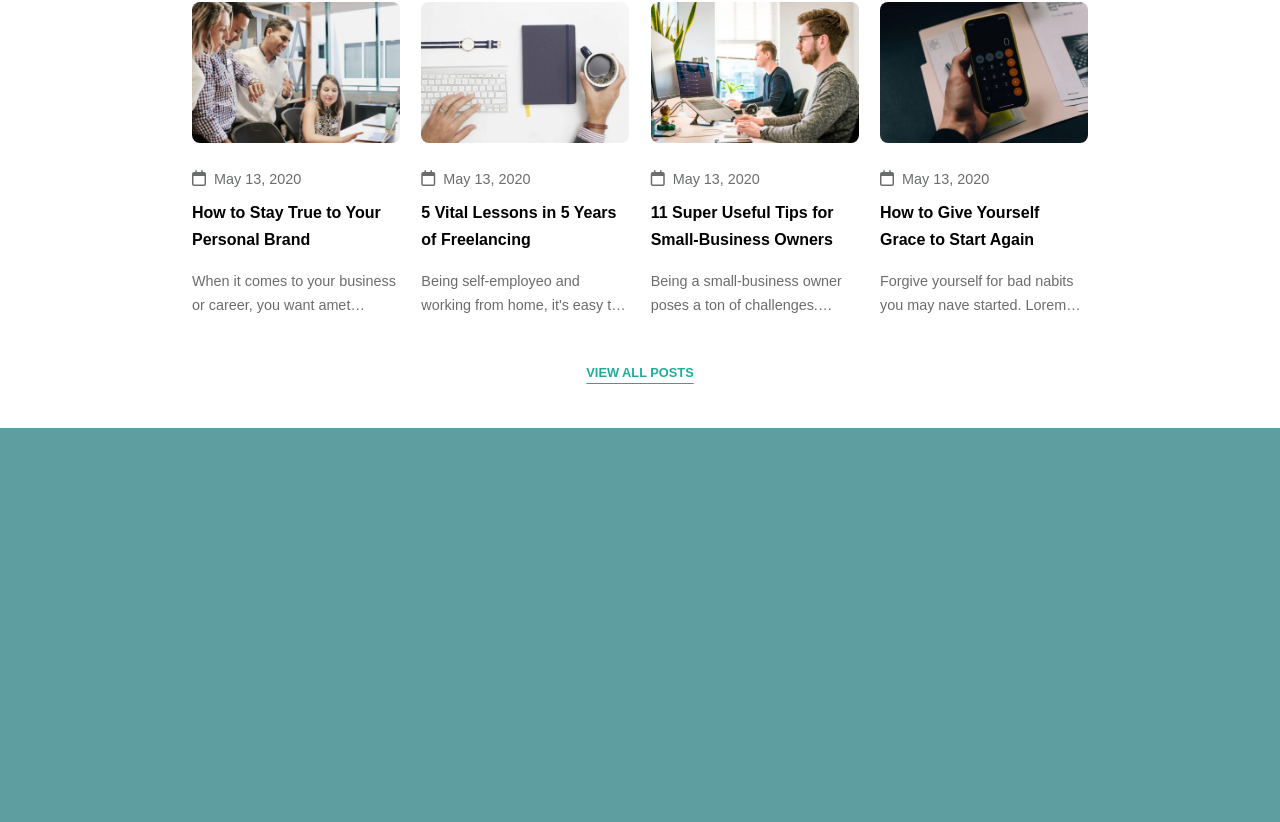
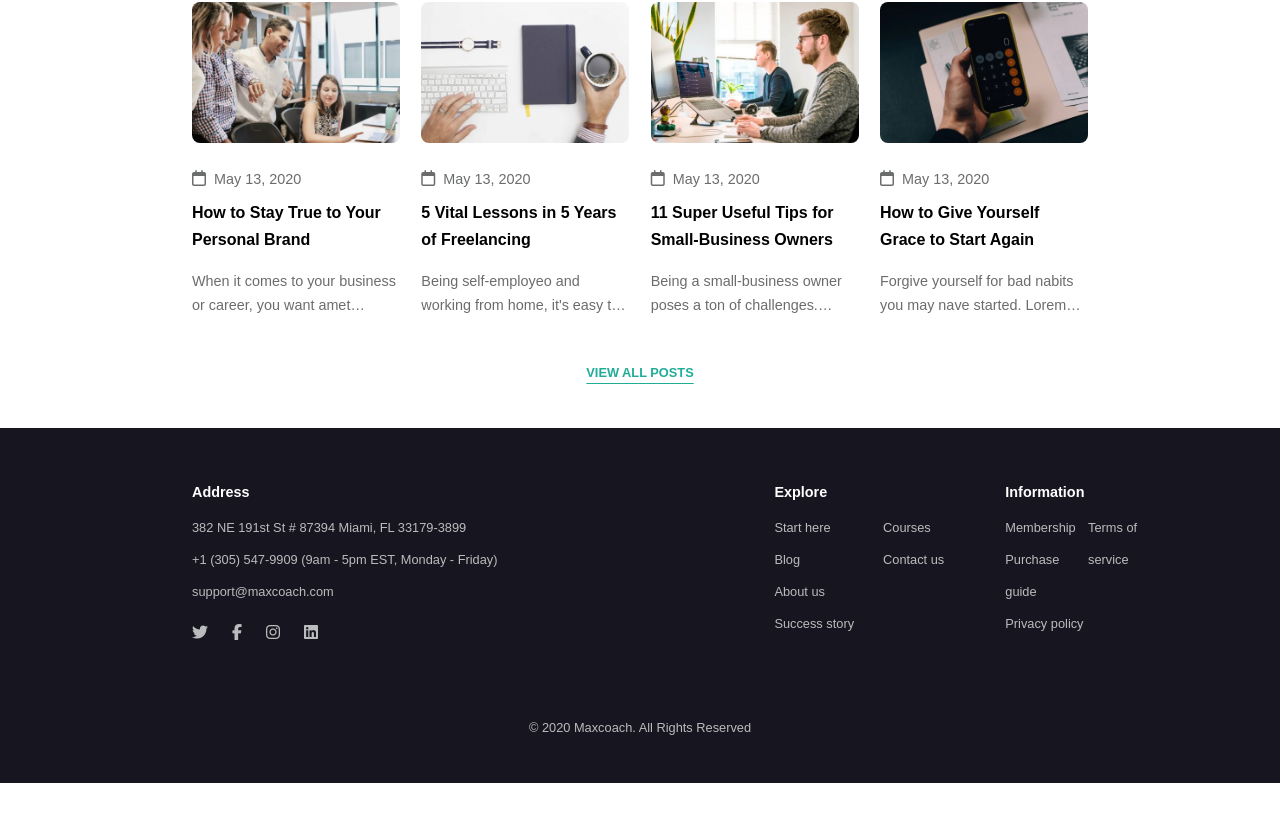
Before and after one commit to AlvaroArbaiza/proj-html-vuejs, a Vue app: page / in a window 1280 px wide. Shown: the part 4172-4994 px from the top of the page. After the commit the page ends 4955 px from the top, so only its background shows below. Built offline with nearby package versions, Linux system fonts and the light colour scheme.

Commit message:
Completamento Footer

```diff
--- a/src/components/FooterComp.vue
+++ b/src/components/FooterComp.vue
@@ -9,33 +9,52 @@ export default {
         }
     },
     created() {
-        console.log(store.footer);
     }
 }
 </script>
 
 <template>
     <div class="container">
+        <div class="sub-container">
 
-        <!-- address ( left ) -->
-        <div class="address">
+            <!-- left -->
+            <div class="left">
+                <!-- address -->
+                <div class="address">
 
+                    <span class="title-footer">{{ store.address.name }}</span>
+                    <ul>
+                        <li v-for="(elem, index) in store.address.data" :key="index">{{ elem }}</li>
+                    </ul>
+                </div>
 
-        </div>
-
-        <!-- right -->
-        <div>
-            <!-- explore -->
-            <div class="explore">
-
+                <!-- socials -->
+                <div class="socials">
+                    <div>
+                        <a href="#" v-for="(elem, index) in store.socials" :key="index">
+                            <i :class="elem"></i>
+                        </a>
+                    </div>
+                </div>
             </div>
 
-            <!-- information -->
-            <div class="information">
-
+            <!-- right -->
+            <div class="right">
+                <!-- explore -->
+                <div v-for="(elem, index) in store.links" :key="index"
+                    :class="`links ${elem.className}`">
+                    <span class="title-footer">{{ elem.name }}</span>
+                    <ul>
+                        <li v-for="(el, ind) in elem.data" :key="ind">{{ el }}</li>
+                    </ul>
+                </div>
             </div>
         </div>
 
+        <!-- copyright -->
+        <div class="copyright">
+            <span>&#169; 2020 Maxcoach. All Rights Reserved</span>
+        </div>
     </div>
 </template>
 
@@ -46,8 +65,81 @@ export default {
 
 .container {
     @include widthMargin(100%, 0);
-    height: 500px;
-    background-color: cadetblue;
+    background-color: $cindet;
+    flex-direction: column;
+    @include center ('both');
+    padding: 3rem 0;
 
+    .copyright {
+        margin-top: 1rem;
+        font-size: 0.8rem;
+        color: $silver-sand;
+    }
+
+    .sub-container {
+        @include widthMargin(70%, 0);
+        @include space ('between');
+
+        // title-footer
+        .title-footer {
+            display: block;
+            font-size: 0.9rem;
+            font-weight: 800;
+            margin-bottom: 0.2rem;
+            color: $white;
+        }
+
+        ul {
+            display: flex;
+            flex-direction: column;
+            flex-wrap: wrap;
+            height: 60%;
+            font-size: 0.8rem;
+            color: $silver-sand;
+        }
+
+        // left side
+        .left{
+
+            // address
+            .address {
+                line-height: 2rem;
+            }
+
+            // socials
+            .socials {
+                margin-top: 1rem;
+
+                div {
+                    display: flex;
+                    column-gap: 1.5rem;
+
+                    a {
+                        text-decoration: none;
+                        color: $silver-sand;
+                    }
+                }
+            }
+        }
+
+
+        // right side
+        .right {
+            display: flex;
+            width: 35%;
+            justify-content: space-between;
+
+            // links
+            .links {
+                line-height: 2rem;
+            }
+
+            // explore
+            .explore {
+                width: 14rem;
+                margin-right: 2rem;
+            }
+        }
+    }
 }
 </style>
--- a/src/components/HeaderComp.vue
+++ b/src/components/HeaderComp.vue
@@ -34,7 +34,7 @@ export default {
     </nav>
 
     <!-- socials -->
-    <div id="socials">
+    <div class="socials">
         <div>
             <a href="#" v-for="(elem, index) in store.socials" :key="index">
                 <i :class="elem"></i>
@@ -84,7 +84,7 @@ export default {
     }
 
     // socials
-    #socials {
+    .socials {
 
         div {
             @include space('between');
--- a/src/store.js
+++ b/src/store.js
@@ -260,25 +260,18 @@ export const store = reactive({
             text: "When it comes to your business or career, you want amet consectetur adipisicing elit. Obcaecati natus consequuntur, magni similique exercitationem quaerat voluptatibus hic veritatis, iure, distinctio labore? Delectus ullam sequi minus a! Omnis quas vel facere."
         }
     ],
-    footer: [
-        {
-            address: [
-                {
+    address: {
         name: 'Address',
         data: [
-                        {
-                            street: '382 NE 191st St # 87394 Miami, FL 33179-3899',
-                            number: '+1 (305) 547-9909 (9am - 5pm EST, Monday - Friday)',
-                            email: 'support@maxcoach.com'
-                        }
-                    ]
-                }
+            '382 NE 191st St # 87394 Miami, FL 33179-3899',
+            '+1 (305) 547-9909 (9am - 5pm EST, Monday - Friday)',
+            'support@maxcoach.com'
         ]
     },
-        {
     links: [
         {
             name: 'Explore',
+            className: 'explore',
             data: [
                 'Start here',
                 'Blog',
@@ -290,6 +283,7 @@ export const store = reactive({
         },
         {
             name: 'Information',
+            className: 'information',
             data: [
                 'Membership',
                 'Purchase guide',
@@ -298,6 +292,4 @@ export const store = reactive({
             ]
         }
     ]
-        }
-    ]
 })
--- a/src/style/main.scss
+++ b/src/style/main.scss
@@ -11,6 +11,10 @@
 
 img {
     max-width: 100%;
+}
+
+ul {
+    list-style: none;
 }
 
 .title {
```
Lines whose indentation alone changed are shown as unchanged.
